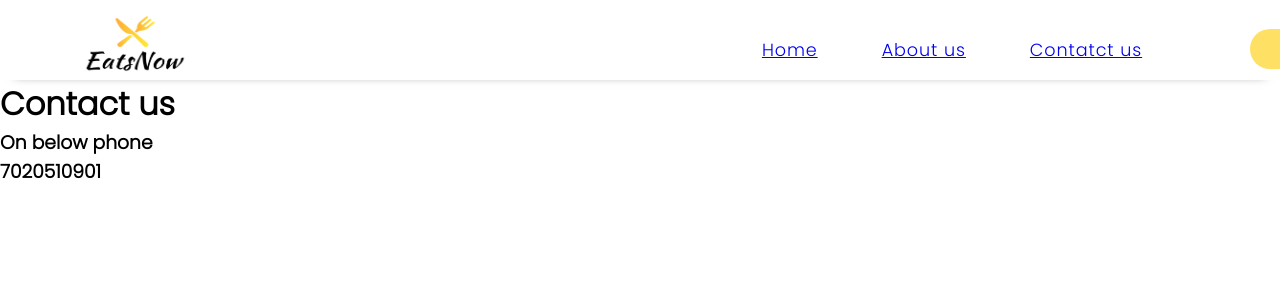
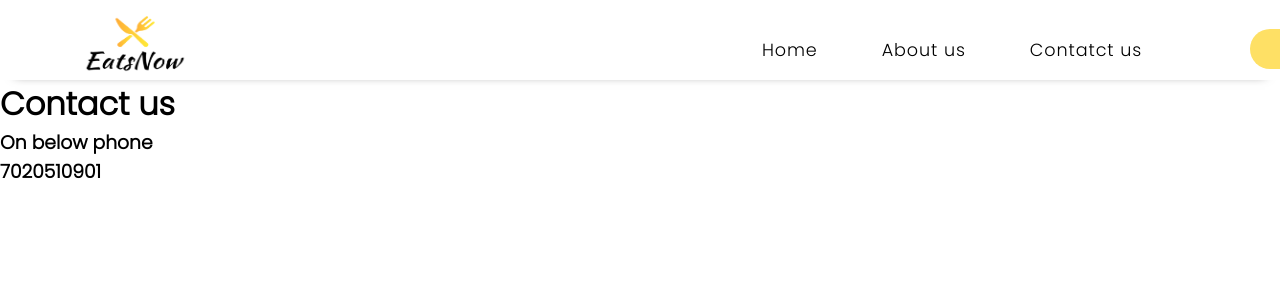
Before and after one commit to sayaliundale/EatsNow, a React (Create React App) app: page /contactus in a window 1280 px wide. Shown: the top 300 px of the page. Built offline with nearby package versions, Linux system fonts and the light colour scheme.

Commit message:
Route file created

```diff
--- a/src/Components/Header.js
+++ b/src/Components/Header.js
@@ -1,11 +1,11 @@
-import {React, useState} from 'react';
+import { React, useState } from 'react';
 import "../Style/Header.css";
 import Logo from "../Imgs/Logo.png";
 import { Link } from 'react-router-dom';
 
 const Header = () => {
 
-   let[login, setlogout] = useState("Login");
+    let [login, setlogout] = useState("Login");
     return (
         <>
             <div className="header">
@@ -15,18 +15,18 @@ const Header = () => {
                 <div className="right">
                     <div className="nav-items">
                         <ul>
-                            <li><Link to="/">Home</Link></li>
-                            <li> <Link to="/aboutus">About us</Link></li>
-                            <li><Link to="/contactus">Contatct us</Link></li>
+                            <li><Link to="/" style={{ textDecoration: "none", color: "inherit" }}>Home</Link></li>
+                            <li> <Link to="/aboutus" style={{ textDecoration: "none", color: "inherit" }}>About us</Link></li>
+                            <li><Link to="/contactus" style={{ textDecoration: "none", color: "inherit" }}>Contatct us</Link></li>
                         </ul>
                     </div>
 
                     <div className="login">
                         <ul>
-                            <button onClick={()=>{
-                                login==="Login"?setlogout("Logout"):setlogout("Login");
-                               }}>{login}</button>
-                            <li><svg xmlns="http://www.w3.org/2000/svg" height="22" width="22" viewBox="0 0 512 512" style={{marginTop:"0.1rem"}}><path d="M406.5 399.6C387.4 352.9 341.5 320 288 320H224c-53.5 0-99.4 32.9-118.5 79.6C69.9 362.2 48 311.7 48 256C48 141.1 141.1 48 256 48s208 93.1 208 208c0 55.7-21.9 106.2-57.5 143.6zm-40.1 32.7C334.4 452.4 296.6 464 256 464s-78.4-11.6-110.5-31.7c7.3-36.7 39.7-64.3 78.5-64.3h64c38.8 0 71.2 27.6 78.5 64.3zM256 512A256 256 0 1 0 256 0a256 256 0 1 0 0 512zm0-272a40 40 0 1 1 0-80 40 40 0 1 1 0 80zm-88-40a88 88 0 1 0 176 0 88 88 0 1 0 -176 0z"/></svg></li>
+                            <button onClick={() => {
+                                login === "Login" ? setlogout("Logout") : setlogout("Login");
+                            }}>{login}</button>
+                            <li><svg xmlns="http://www.w3.org/2000/svg" height="22" width="22" viewBox="0 0 512 512" style={{ marginTop: "0.1rem" }}><path d="M406.5 399.6C387.4 352.9 341.5 320 288 320H224c-53.5 0-99.4 32.9-118.5 79.6C69.9 362.2 48 311.7 48 256C48 141.1 141.1 48 256 48s208 93.1 208 208c0 55.7-21.9 106.2-57.5 143.6zm-40.1 32.7C334.4 452.4 296.6 464 256 464s-78.4-11.6-110.5-31.7c7.3-36.7 39.7-64.3 78.5-64.3h64c38.8 0 71.2 27.6 78.5 64.3zM256 512A256 256 0 1 0 256 0a256 256 0 1 0 0 512zm0-272a40 40 0 1 1 0-80 40 40 0 1 1 0 80zm-88-40a88 88 0 1 0 176 0 88 88 0 1 0 -176 0z" /></svg></li>
                         </ul>
                     </div>
                     <div className="cart">
--- /dev/null
+++ b/src/Components/Routers.js
@@ -0,0 +1,43 @@
+import React from 'react';
+import App from '../App';
+import {createBrowserRouter} from "react-router-dom";
+import Aboutus from "../Components/Aboutus";
+import Error from '../Components/Error';
+import Body from '../Components/Body';
+import Intropage from '../Components/Intropage';
+import Contactus from '../Components/Contactus';
+
+const approuter = createBrowserRouter(//array of objects
+  [
+    {
+      path:"/",
+      element:<App/>,
+      children:
+        [
+          {
+            path :"/",
+            element:<Intropage/>
+
+          },
+          {
+            path :"/",
+            element:<Body/>
+
+          },
+          {
+            path :"/aboutus",
+            element:<Aboutus/>,
+
+          },
+          {
+            path :"/contactus",
+            element:<Contactus/>,
+
+          }
+        ],
+      errorElement:<Error/>
+    }
+  ]
+);
+
+export default approuter;
--- a/src/Style/Header.css
+++ b/src/Style/Header.css
@@ -44,6 +44,8 @@
 
 .nav-items li {
     list-style-type: none;
+    color: inherit;
+
 }
 
 .nav-items li:hover {
--- a/src/index.js
+++ b/src/index.js
@@ -1,45 +1,10 @@
 import React from 'react';
 import ReactDOM from 'react-dom/client';
-import App from './App';
-import {createBrowserRouter, RouterProvider} from "react-router-dom";
-import Aboutus from "./Components/Aboutus";
-import Error from './Components/Error';
-import Body from './Components/Body';
-import Intropage from './Components/Intropage';
-import Contactus from './Components/Contactus';
 
-const approuter = createBrowserRouter(//array of obejects
-  [
-    {
-      path:"/",
-      element:<App/>,
-      children:
-        [
-          {
-            path :"/",
-            element:<Intropage/>
+import { RouterProvider } from "react-router-dom";
+import approuter from './Components/Routers';
 
-          },
-          {
-            path :"/",
-            element:<Body/>
 
-          },
-          {
-            path :"/aboutus",
-            element:<Aboutus/>,
-
-          },
-          {
-            path :"/contactus",
-            element:<Contactus/>,
-
-          }
-        ],
-      errorElement:<Error/>
-    }
-  ]
-);
 const root = ReactDOM.createRoot(document.getElementById('root'));
 root.render(
   <>
```
Also changed, not shown: src/App.js (+6 -7 lines).
